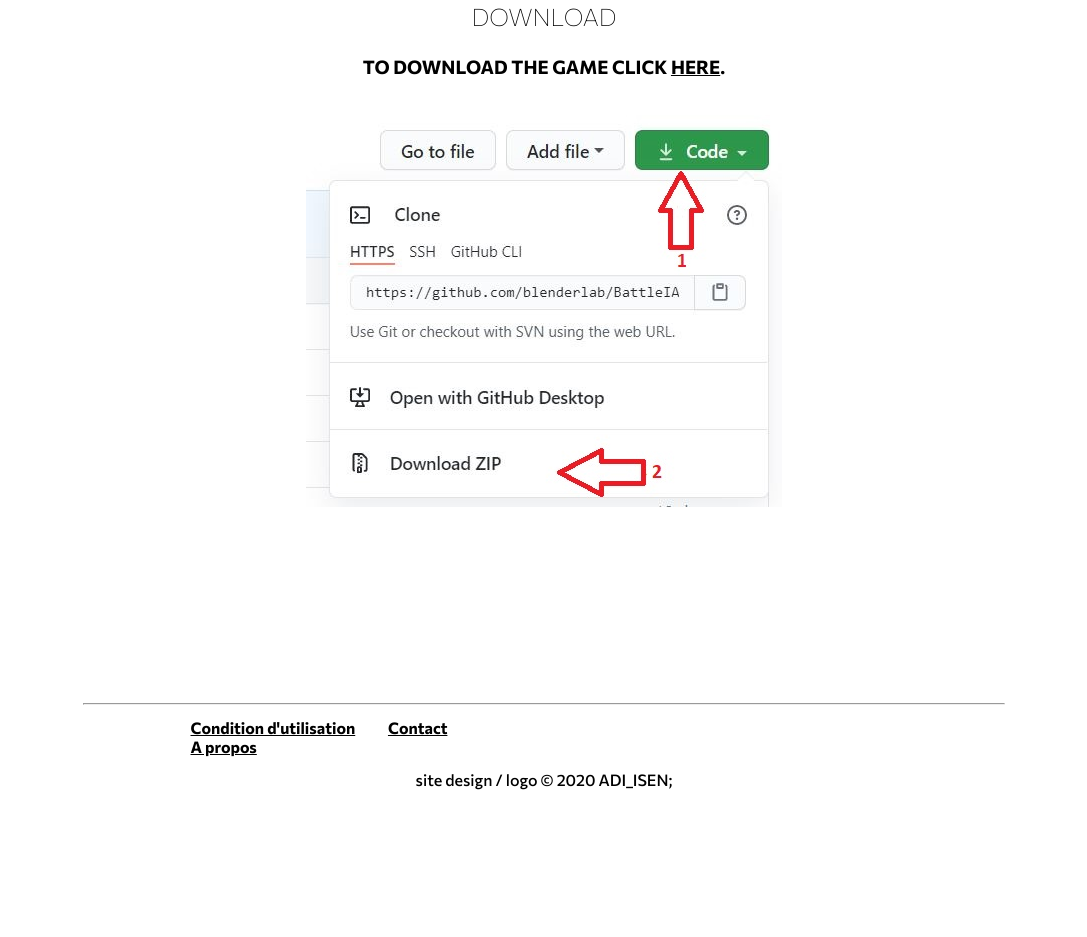
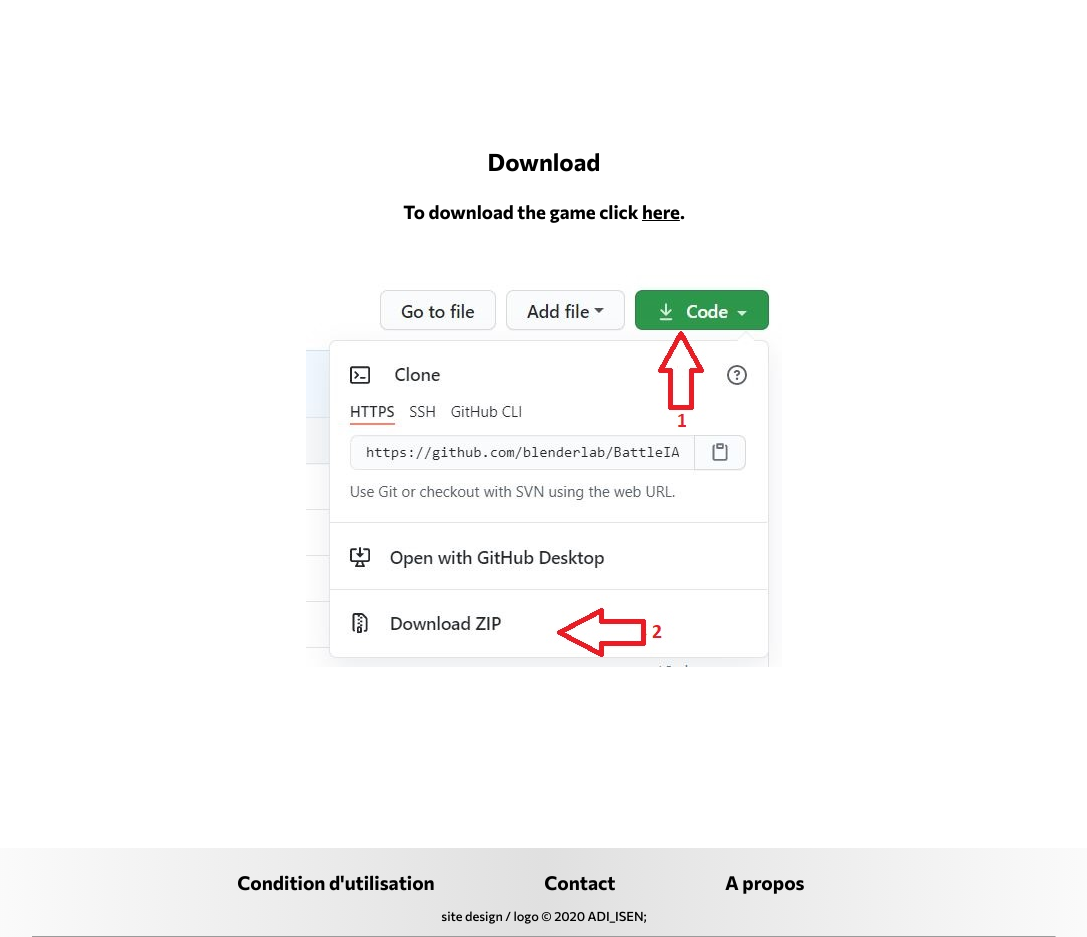
Before and after one commit to Paulrbo/battleia-website, a plain HTML site: page index.html in a window 1280 px wide. Shown: the part 1808-2745 px from the top of the page, without its empty margins (96-1183 px from the left). Before the commit the page ends 2614 px from the top, so only its background shows below. Drawn offline with nearby package versions, Linux system fonts and the light colour scheme.

Commit message:
Finalisation base du site
Correction css, modification du footer et de la section download.

```diff
--- a/assets/css/home.css
+++ b/assets/css/home.css
@@ -34,64 +34,93 @@ section#how_section {
     padding: 10vh 10vw;
 }
 
-section#how_section > p, section#download_section > p {
+section#how_section > p{
     margin: 0 0 25px 0;
     font-weight: 300;
 }
 
-section#how_section > h2, section#download_section > h2 {
+section#how_section > h2{
     text-align: center;
     font-weight: 200;
     text-transform: uppercase;
 }
 
-section#how_section > h3, section#download_section > h3 {
+section#howSection > h3{
     margin: 0 0 3px 0;
     text-transform: uppercase;
 }
 
-section#how_section > h4 {
+section#howSection > h4 {
     margin: 0;
     text-transform: uppercase;
 }
 
-section#download_section {
+section#downloadSection {
     padding: 10vh 10vw;
     text-align: center;
 }
 
 
 
-a{
+section#downloadSection > p {
+    margin: 0 0 25px 0;
+    font-weight: 300;
+}
+
+section#download_section > h2 {
+    text-align: center;
+    font-weight: 200;
+    text-transform: uppercase;
+}
+
+section#download_section > h3 {
+    margin: 0 0 3px 0;
+    text-transform: uppercase;
+}
+
+
+#downloadSection > h3 > a{
     color: black;
     text-decoration: underline;
     font-weight: bold;
 }
 
-a:hover{
+#downloadSection > h3 > a:hover{
     text-decoration: none;
     color: rgb(124, 124, 124);
 }
 
-#brand-foot{
+
+footer > hr{
+    margin: 0 10% 0 10%;
+    border-bottom: black;
+}
+#logoEnd > p{
     text-align: center;
+    font-size: 80%;
 }
 
-
-#logo{
-    margin: 0 5% 0 5%;
-    text-align: center;
+#footerAEnd{
+    position: relative;
+    display: block;
+    margin: auto;
+}
+#footerAEnd > ul > li{
+    padding: 0 7% 0 7%;
+    font-size: 120%;
 }
 
-#enda{
-    position: static;
-    text-align: center;
-    margin: 0 5% 0 5%;
+#footerAEnd > ul > li > a{
+    color: black;
+    text-decoration: none;
+    font-weight: bold;
 }
 
-hr{
-    margin: 0 10% 0 10%;
+#footerAEnd > ul > li > a:hover{
+    text-decoration: none;
+    color: rgb(66, 66, 66);
 }
-#design{
-    padding-top: 50px;
-}
+footer{
+    background: linear-gradient(90deg, white, rgb(224, 224, 224), white);
+    padding-top: 0.5%;
+  }
--- a/index.html
+++ b/index.html
@@ -1,5 +1,6 @@
 <!DOCTYPE html>
 <html lang="fr">
+
 <head>
   <meta charset="utf-8" />
   <meta name="viewport" content="width=device-width, initial-scale=1.0" />
@@ -8,14 +9,13 @@
 
   <!--<link rel="icon" type="image/jpg" href="img/icon.png"> A rajouter, icon à faire-->
 
-    <link
-      href="https://fonts.googleapis.com/css2?family=Commissioner:wght@100;300;500;700;900&display=swap"
-      rel="stylesheet"
-    />
+  <link href="https://fonts.googleapis.com/css2?family=Commissioner:wght@100;300;500;700;900&display=swap"
+    rel="stylesheet" />
   <link rel="stylesheet" href="node_modules/normalize.css/normalize.css" />
   <link rel="stylesheet" type="text/css" href="assets/css/style.css" />
   <link rel="stylesheet" type="text/css" href="assets/css/home.css" />
 </head>
+
 <body>
   <!--Menu-->
   <nav>
@@ -92,28 +92,29 @@
       box is occupied by another Bot, each Bot loses one in energy.
     </p>
   </section>
-    <section id="download_section">
+  <section id="downloadSection">
     <h2>Download</h2>
     <p>
     <h3>To download the game click
-        <a href="https://github.com/blenderlab/BattleIA" class="dl">here</a>.</h3><br/>
+      <a href="https://github.com/blenderlab/BattleIA" class="dl">here</a>.</h3><br />
     <img src="assets\img\HowDL.png" alt="Picture to show how to download" />
     </p>
   </section>
 
   <footer>
-      <nav id="brand_foot">
+    <nav id="footerAEnd">
       <ul>
-          <li><a href="cu.html" id="enda">Condition d'utilisation</a></li>
-          <li><a href="contact.html" id="enda">Contact</a></li>
-          <li><a href="apropos.html" id="enda">A propos</a></li>
+        <li><a href="cu.html">Condition d'utilisation</a></li>
+        <li><a href="contact.html">Contact</a></li>
+        <li><a href="apropos.html">A propos</a></li>
       </ul>
     </nav>
 
-      <div id="logo">
-        <hr />
-        <p id="design">site design / logo © 2020 ADI_ISEN;</p>
+    <div id="logoEnd">
+      <p>site design / logo © 2020 ADI_ISEN;</p>
     </div>
+  <hr/>
   </footer>
 </body>
+
 </html>
```
Lines whose indentation alone changed are shown as unchanged.
